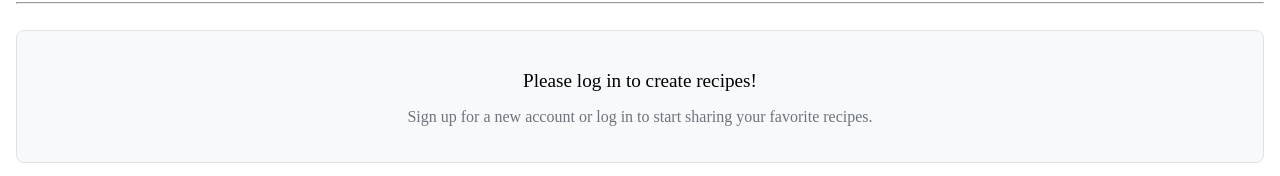
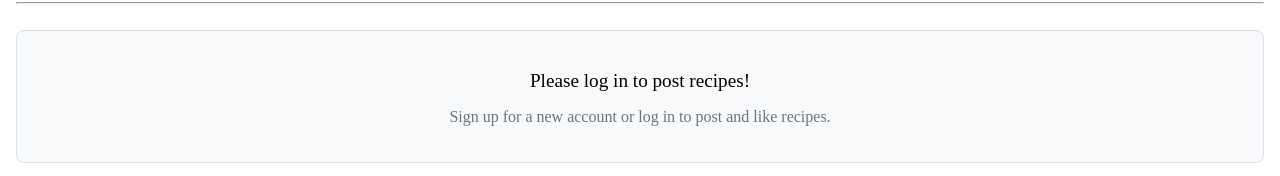
Before and after one commit to rfights/618project, a React (Vite) app: page / in a window 1280 px wide. Shown: the part 181-357 px from the top of the page. Built offline with nearby package versions, Linux system fonts and the light colour scheme; no server answers.

Commit message:
fix: update messaging in CreateRecipe component for clarity on user actions

```diff
--- a/src/components/CreateRecipe.jsx
+++ b/src/components/CreateRecipe.jsx
@@ -55,11 +55,10 @@ export function CreateRecipe() {
         }}
       >
         <p style={{ fontSize: '1.2rem', marginBottom: '15px' }}>
-          Please log in to create recipes!
+          Please log in to post recipes!
         </p>
         <p style={{ color: '#6c757d' }}>
-          Sign up for a new account or log in to start sharing your favorite
-          recipes.
+          Sign up for a new account or log in to post and like recipes.
         </p>
       </div>
     )
@@ -81,13 +80,12 @@ export function CreateRecipe() {
       </div>
 
       <div style={{ marginBottom: '15px' }}>
-        <label htmlFor='create-ingredients'>Ingredients (one per line): </label>
+        <label htmlFor='create-ingredients'>Ingredients: </label>
         <textarea
           name='create-ingredients'
           id='create-ingredients'
           value={ingredients}
           onChange={(e) => setIngredients(e.target.value)}
-          placeholder='2 cups flour&#10;1 cup sugar&#10;3 eggs&#10;1 tsp vanilla extract'
           rows={6}
           style={{ width: '100%', padding: '8px', marginTop: '5px' }}
           required
```
